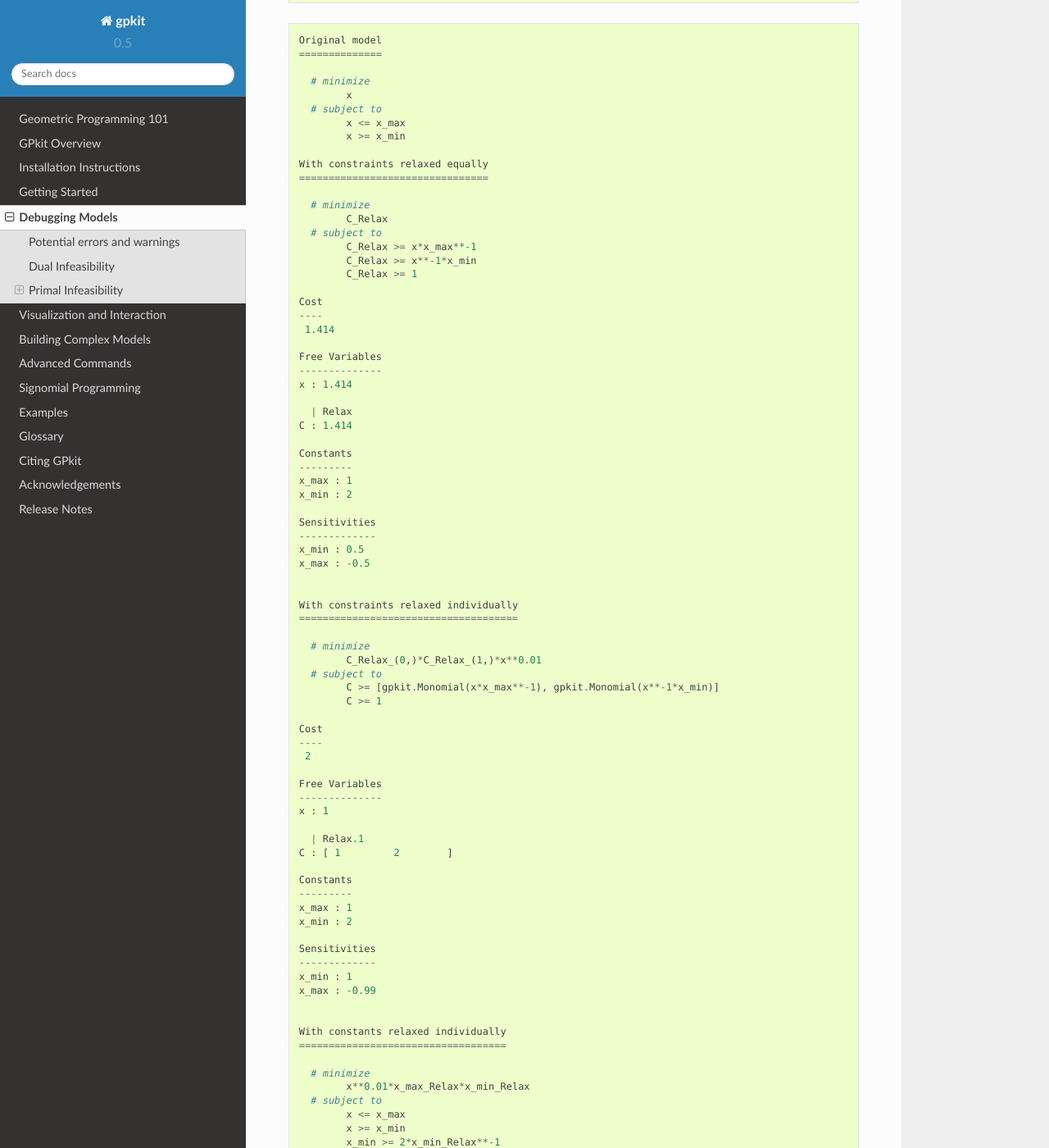
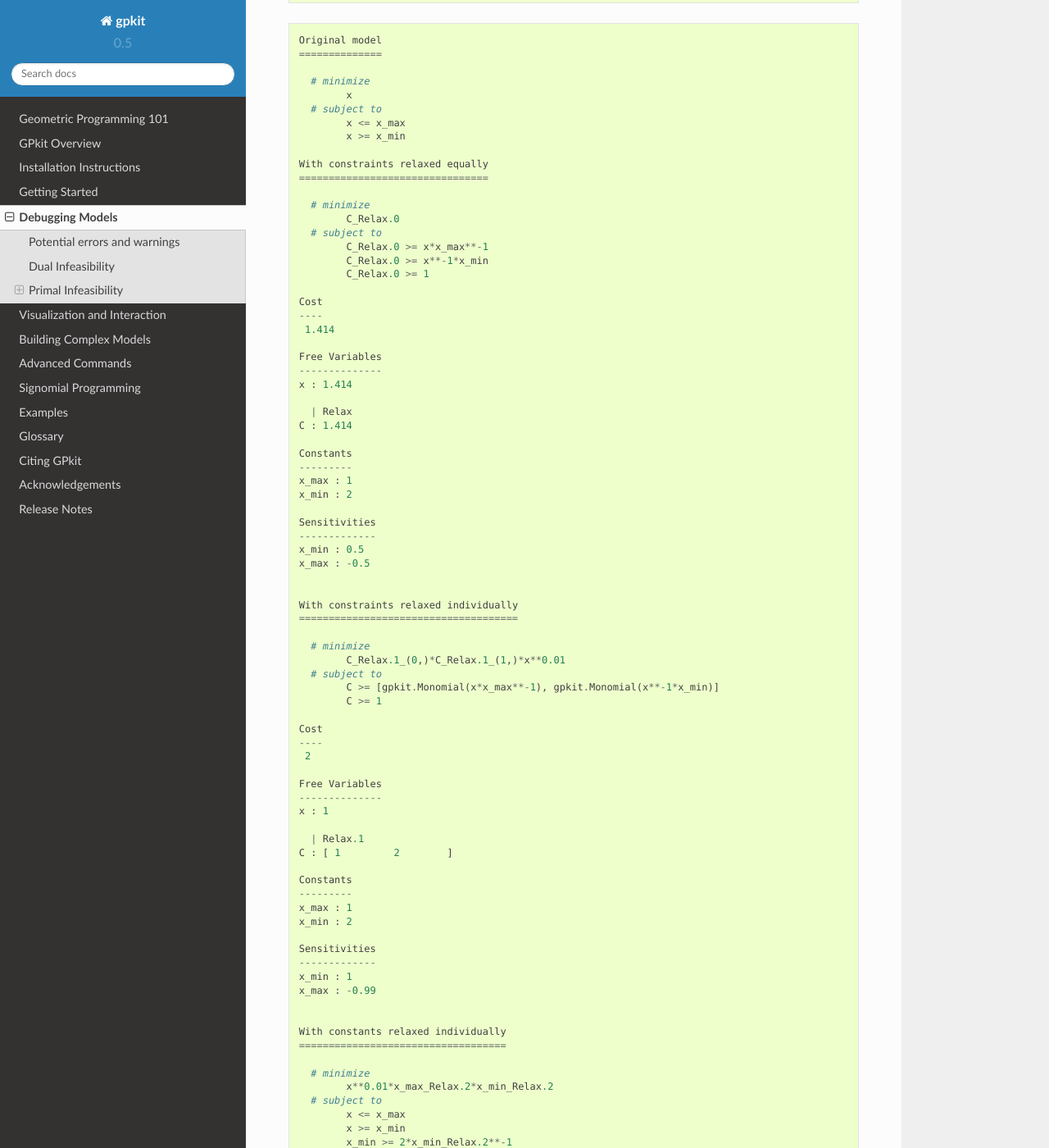
Before and after one commit to convexengineering/gpkit, a Sphinx documentation site: the page built from docs/source/debugging.rst, in a window 1280 px wide and 1400 px high, scrolled down 4881 px. Shown: the whole window at 82% size. Built offline with Sphinx 7.4.7 and the Read the Docs theme 2.0.0, drawn with Linux system fonts in a browser that asks for light colours.

Commit message:
print modelnum if > 0, closes #969

```diff
--- a/docs/source/examples/relaxation_output.txt
+++ b/docs/source/examples/relaxation_output.txt
@@ -11,11 +11,11 @@ With constraints relaxed equally
 ================================
 
   # minimize
-        C_Relax
+        C_Relax.0
   # subject to
-        C_Relax >= x*x_max**-1
-        C_Relax >= x**-1*x_min
-        C_Relax >= 1
+        C_Relax.0 >= x*x_max**-1
+        C_Relax.0 >= x**-1*x_min
+        C_Relax.0 >= 1
 
 Cost
 ----
@@ -43,7 +43,7 @@ With constraints relaxed individually
 =====================================
 
   # minimize
-        C_Relax_(0,)*C_Relax_(1,)*x**0.01
+        C_Relax.1_(0,)*C_Relax.1_(1,)*x**0.01
   # subject to
         C >= [gpkit.Monomial(x*x_max**-1), gpkit.Monomial(x**-1*x_min)]
         C >= 1
@@ -74,16 +74,16 @@ With constants relaxed individually
 ===================================
 
   # minimize
-        x**0.01*x_max_Relax*x_min_Relax
+        x**0.01*x_max_Relax.2*x_min_Relax.2
   # subject to
         x <= x_max
         x >= x_min
-        x_min >= 2*x_min_Relax**-1
-        x_min <= 2*x_min_Relax
-        x_min_Relax >= 1
-        x_max >= x_max_Relax**-1
-        x_max <= x_max_Relax
-        x_max_Relax >= 1
+        x_min >= 2*x_min_Relax.2**-1
+        x_min <= 2*x_min_Relax.2
+        x_min_Relax.2 >= 1
+        x_max >= x_max_Relax.2**-1
+        x_max <= x_max_Relax.2
+        x_max_Relax.2 >= 1
 
 Cost
 ----
```
Also changed, not shown: 1 other file.
